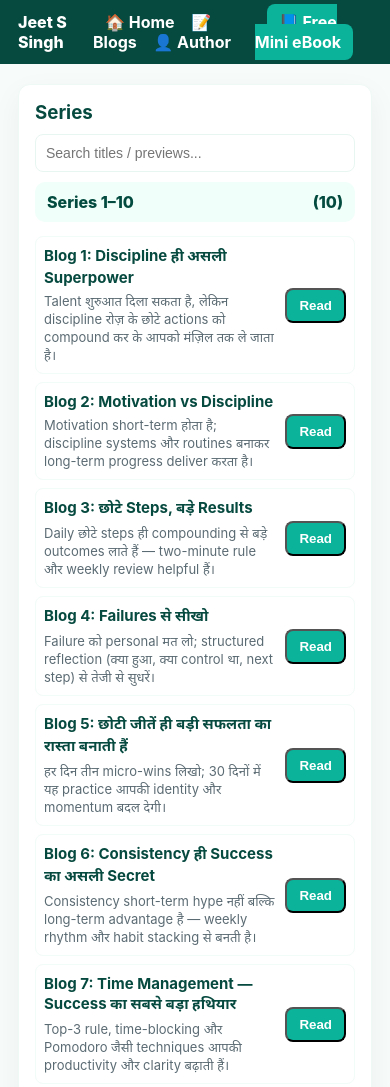
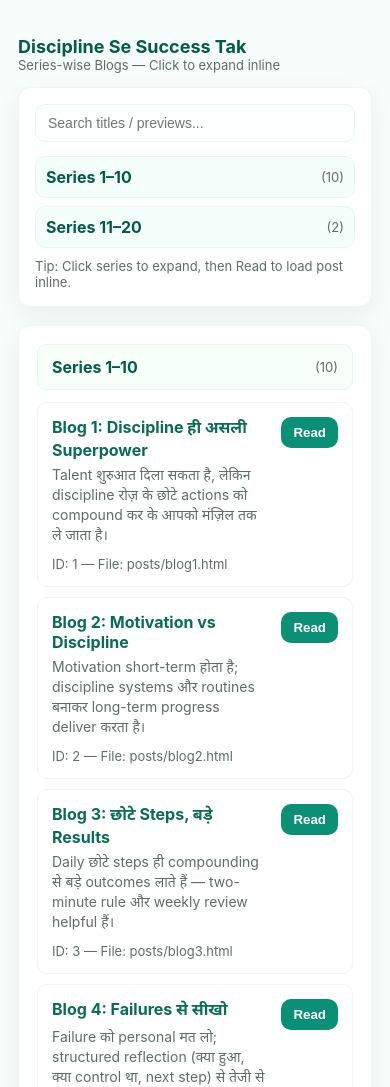
Before and after one commit to Osmjeet/Discipline-Se-Success-Tak, a plain HTML site: page blog.html in a window 390 px wide. Shown: the top 1087 px of the page. Drawn offline with Linux system fonts and the light colour scheme.

Commit message:
blog.html

```diff
--- a/blog.html
+++ b/blog.html
@@ -3,270 +3,375 @@
 <head>
   <meta charset="utf-8" />
   <meta name="viewport" content="width=device-width,initial-scale=1" />
-  <title>Blogs — Jeet S Singh (Author of Discipline Se Success Tak)</title>
-  <meta name="description" content="Blogs by Jeet S Singh — grouped series (1-10 and 11-20). Click a title to expand the full post inline." />
+  <title>Blogs — Discipline Se Success Tak</title>
+  <meta name="description" content="Blog series — Discipline Se Success Tak. Series-wise blog list. Click to expand inline. Easy to add new posts via posts.json + posts/*.html" />
   <style>
     :root{
-      --bg:#f7fbfa; --card:#ffffff; --accent:#0bb39a; --accent-dark:#078a72;
-      --muted:#5b6b73; --maxw:1100px; --radius:12px; --text:#0e2b26;
+      --bg: #f6fdfb;
+      --card: #ffffff;
+      --accent: #0b8f76;
+      --accent-dark: #045a45;
+      --muted: #5f6d69;
+      -- radius: 12px;
+      --maxw: 980px;
+      --shadow: 0 8px 24px rgba(6,20,18,0.06);
     }
     *{box-sizing:border-box}
-    body{margin:0;font-family:Inter, "Noto Sans Devanagari", system-ui, -apple-system, "Segoe UI", Roboto, Arial; background:var(--bg); color:var(--text)}
-    a{color:var(--accent-dark);text-decoration:none}
-    header.top{background:#06493f;padding:12px 18px;position:sticky;top:0;z-index:30}
-    .nav{max-width:var(--maxw);margin:0 auto;display:flex;align-items:center;justify-content:space-between;color:#fff}
-    .brand{font-weight:800;font-size:16px}
-    .nav a{color:#fff;margin-left:12px;font-weight:700;text-decoration:none}
-    .wrap{max-width:var(--maxw);margin:20px auto;padding:0 18px}
-    .grid{display:grid;grid-template-columns:360px 1fr;gap:20px}
-    @media(max-width:900px){.grid{grid-template-columns:1fr}}
-    .panel{background:var(--card);border-radius:var(--radius);padding:16px;box-shadow:0 10px 30px rgba(8,18,16,0.05);border:1px solid #eef9f5}
-    .series-header{display:flex;justify-content:space-between;align-items:center;padding:10px 12px;border-radius:10px;background:#f0fff9;color:#044b3f;font-weight:800;cursor:pointer;margin-bottom:8px}
-    .posts-list{list-style:none;padding:6px 0;margin:8px 0 0 0}
-    .post-item{border-radius:8px;padding:8px;margin-bottom:8px;border:1px solid #f1fbf7;background:#fff}
-    .post-title{display:flex;justify-content:space-between;align-items:center;gap:10px;cursor:pointer}
-    .post-title strong{font-size:15px;color:#06493f}
-    .post-preview{display:block;color:var(--muted);font-size:13px;margin-top:6px}
-    .expand-area{margin-top:10px;padding:12px;border-radius:8px;background:#fbfffb;border:1px solid #eaf8f1;display:none}
-    .small-meta{font-size:13px;color:var(--muted);margin-top:10px}
-    .empty{padding:28px;text-align:center;color:var(--muted)}
-    .controls{display:flex;gap:8px;align-items:center}
-    .btn{background:var(--accent);color:#fff;padding:8px 12px;border-radius:8px;font-weight:800;text-decoration:none}
-    .search{margin-bottom:10px}
-    .search input{width:100%;padding:10px;border-radius:8px;border:1px solid #e8f6f2;font-size:14px}
-    footer{margin-top:22px;text-align:center;color:var(--muted);font-size:13px}
+    body{margin:0;background:var(--bg);font-family:Inter, 'Noto Sans Devanagari', system-ui, -apple-system, "Segoe UI", Roboto, Arial;color:#123532}
+    .site{max-width:var(--maxw);margin:18px auto;padding:18px}
+    header{display:flex;align-items:center;gap:14px;margin-bottom:14px}
+    header .brand{display:flex;flex-direction:column}
+    header h1{margin:0;font-size:18px;color:var(--accent-dark)}
+    header p{margin:0;font-size:13px;color:var(--muted)}
+    nav{margin-left:auto;display:flex;gap:12px;align-items:center}
+    nav a{color:#fff;text-decoration:none;background:var(--accent);padding:8px 12px;border-radius:10px;font-weight:700}
+    .layout{display:grid;grid-template-columns:320px 1fr;gap:18px}
+    @media(max-width:880px){ .layout{grid-template-columns:1fr; } nav{display:none} }
+
+    /* LEFT SIDEBAR */
+    .sidebar{background:var(--card);padding:16px;border-radius:12px;box-shadow:var(--shadow);border:1px solid #ecf7f4}
+    .search{display:block;width:100%;padding:10px 12px;border-radius:10px;border:1px solid #e6f7f0;background:#fbfffd;color:#123532;font-size:14px}
+    .series-list{margin-top:14px}
+    .series-btn{display:flex;justify-content:space-between;align-items:center;padding:10px;border-radius:10px;background:#f4fffb;border:1px solid #e6f7f0;margin-bottom:8px;cursor:pointer}
+    .series-btn strong{color:var(--accent-dark)}
+    .count{color:var(--muted);font-size:13px}
+
+    /* MAIN */
+    .main{min-height:300px}
+    .panel{background:var(--card);padding:18px;border-radius:12px;box-shadow:var(--shadow);border:1px solid #ecf7f4}
+    .series-block{margin-bottom:18px}
+    .series-title{display:flex;align-items:center;justify-content:space-between;padding:12px 14px;border-radius:10px;background:#f7fff9;border:1px solid #e6f7f0}
+    .series-title h2{margin:0;font-size:16px;color:var(--accent-dark)}
+    .list{margin-top:12px}
+    .post-item{display:flex;justify-content:space-between;gap:14px;align-items:flex-start;padding:14px;border-radius:10px;border:1px solid #eef7f1;background:#ffffff;margin-bottom:10px}
+    .post-left{flex:1}
+    .post-title{margin:0;font-size:16px;color:#0b6b55}
+    .post-preview{margin-top:6px;color:var(--muted);font-size:14px}
+    .post-actions{display:flex;flex-direction:column;gap:8px;align-items:flex-end}
+    .btn{background:var(--accent);color:#fff;padding:8px 12px;border-radius:10px;text-decoration:none;font-weight:700;cursor:pointer;border:none}
+    .btn.ghost{background:#f1fff8;color:var(--accent);border:1px solid #d8f3ea}
+    .expand-area{margin-top:12px;padding:14px;background:#fbfffd;border-radius:10px;border:1px solid #edf9f3}
+    .post-content{color:#123532;line-height:1.7}
+    .meta{font-size:13px;color:var(--muted);margin-top:10px}
+
+    /* highlight */
+    mark.search-hit{background: #fff08a;color:#15492a;padding:0 4px;border-radius:4px}
+
+    /* small helper */
+    .small{font-size:13px;color:var(--muted)}
+
+    footer{margin-top:18px;text-align:center;color:var(--muted);font-size:13px}
   </style>
 </head>
 <body>
+  <div class="site">
 
-  <!-- TOP NAV -->
-  <header class="top" role="banner">
-    <div class="nav">
-      <div style="display:flex;align-items:center;gap:14px">
-        <div class="brand">Jeet S Singh</div>
-        <nav aria-label="main-nav">
-          <a href="index.html">🏠 Home</a>
-          <a href="blog.html">📝 Blogs</a>
-          <a href="author.html">👤 Author</a>
-        </nav>
+    <header>
+      <div class="brand">
+        <h1>Discipline Se Success Tak</h1>
+        <p>Series-wise Blogs — Click to expand inline</p>
       </div>
-      <div>
-        <a class="btn" href="ebook.html" target="_blank">📘 Free Mini eBook</a>
-      </div>
-    </div>
-  </header>
 
-  <main class="wrap" role="main">
-    <div class="grid">
-      <!-- LEFT: Series / List -->
-      <aside class="panel" aria-labelledby="series-title">
-        <h3 id="series-title" style="margin:0 0 10px 0;color:#06493f">Series</h3>
+      <nav aria-hidden>
+        <a href="index.html">🏠 Home</a>
+        <a href="author.html">👤 Author</a>
+        <a href="ebook.html">📘 Free Mini eBook</a>
+      </nav>
+    </header>
 
-        <div class="search">
-          <input id="search" type="search" placeholder="Search titles / previews..." aria-label="Search posts">
+    <div class="layout">
+      <!-- LEFT: Sidebar -->
+      <aside class="sidebar" aria-label="Series & search">
+        <input id="searchBox" class="search" placeholder="Search titles / previews..." />
+
+        <div class="series-list" id="seriesList">
+          <!-- series buttons will be injected here -->
         </div>
 
-        <!-- Series A: 1-10 -->
-        <div id="seriesA">
-          <div class="series-header" data-series="A">
-            <span>Series 1–10</span><span class="count" id="countA">(loading)</span>
-          </div>
-          <ul id="listA" class="posts-list" aria-live="polite"></ul>
-        </div>
-
-        <!-- Series B: 11-20 -->
-        <div id="seriesB" style="margin-top:12px">
-          <div class="series-header" data-series="B">
-            <span>Series 11–20</span><span class="count" id="countB">(loading)</span>
-          </div>
-          <ul id="listB" class="posts-list" aria-live="polite"></ul>
-        </div>
-
-        <div style="margin-top:12px;color:var(--muted);font-size:13px">Tip: Click a title to expand the full post inline. Direct links like <code>blog.html#13</code> open that post.</div>
+        <div class="small" style="margin-top:10px">Tip: Click series to expand, then Read to load post inline.</div>
       </aside>
 
-      <!-- RIGHT: Content / fallback area -->
-      <section id="content-area" class="panel">
-        <div id="fallback" class="empty">Choose a post from left — content will expand inline below the title.</div>
-      </section>
+      <!-- RIGHT: Main content -->
+      <main class="main">
+        <div class="panel" id="contentPanel">
+          <!-- series blocks will be injected here -->
+          <div id="placeholder" class="small" style="padding:20px;text-align:center;color:var(--muted)">
+            Choose a post from left — content will expand inline below the title.
+          </div>
+        </div>
+      </main>
     </div>
 
     <footer>
       © 2025 Jeet S Singh — Discipline • Faith • Success
     </footer>
-  </main>
+  </div>
 
-  <script>
-  (function(){
-    const MANIFEST = 'posts.json';
-    const listA = document.getElementById('listA');
-    const listB = document.getElementById('listB');
-    const countA = document.getElementById('countA');
-    const countB = document.getElementById('countB');
-    const searchInput = document.getElementById('search');
-    const fallback = document.getElementById('fallback');
+<script>
+/*
+  blog.html — dynamic loader.
+  REQUIREMENTS:
+   - posts.json in same folder (or adjust path)
+   - posts/blog11.html, posts/blog12.html ... actual HTML content files
+   - posts.json entries example:
+     {
+       "id": 11,
+       "title": "Blog 11 — Negativity को Identify करो",
+       "preview": "Problem का पहला solution है उसे पहचानना। ...",
+       "file": "posts/blog11.html"
+     }
+*/
 
-    let POSTS = [];
+const POSTS_JSON = 'posts.json'; // change path if needed
 
-    // helper: escape HTML for safe display inside title/preview (we store raw in manifest)
-    function esc(s){ return String(s || '').replace(/[&<>"']/g, m => ({'&':'&amp;','<':'&lt;','>':'&gt;','"':'&quot;',"'":'&#039;'}[m])); }
+let posts = [];
+let grouped = {}; // { "1-10": [post,...], "11-20": [...] }
+const contentPanel = document.getElementById('contentPanel');
+const seriesListEl = document.getElementById('seriesList');
+const searchBox = document.getElementById('searchBox');
 
-    // load manifest and build lists
-    async function init(){
-      try {
-        const res = await fetch(MANIFEST + '?ts=' + Date.now());
-        if (!res.ok) throw new Error('Could not fetch posts.json');
-        POSTS = await res.json();
+function groupKeyFromId(id){
+  const groupStart = Math.floor((id-1)/10)*10 + 1;
+  const groupEnd = groupStart + 9;
+  return `${groupStart}-${groupEnd}`;
+}
 
-        // Partition into series A (id 1-10) and B (11-20). If manifest uses series field, prefer that.
-        const A = POSTS.filter(p => Number(p.id) >=1 && Number(p.id) <=10);
-        const B = POSTS.filter(p => Number(p.id) >=11 && Number(p.id) <=9999);
+function niceSeriesLabel(key){
+  const [s,e] = key.split('-');
+  return `Series ${s}–${e}`;
+}
 
-        fillList(A, listA);
-        fillList(B, listB);
+function safeHTML(text){
+  // minimal escape to avoid injection if JSON untrusted
+  const div = document.createElement('div');
+  div.textContent = text;
+  return div.innerHTML;
+}
 
-        countA.textContent = `(${A.length})`;
-        countB.textContent = `(${B.length})`;
+/* highlight helper: wraps matches in <mark class="search-hit"> */
+function highlightText(html, term){
+  if(!term) return html;
+  const esc = term.replace(/[.*+?^${}()|[\]\\]/g,'\\$&');
+  const re = new RegExp(`(${esc})`, 'ig');
+  return html.replace(re, '<mark class="search-hit">$1</mark>');
+}
 
-        // Expand series headers toggle
-        document.querySelectorAll('.series-header').forEach(h=>{
-          h.addEventListener('click', ()=> {
-            const series = h.dataset.series;
-            const ul = series === 'A' ? listA : listB;
-            ul.style.display = (ul.style.display === 'block') ? 'none' : 'block';
-          });
-        });
+async function loadPosts(){
+  try{
+    const r = await fetch(POSTS_JSON, {cache: 'no-store'});
+    if(!r.ok) throw new Error('posts.json fetch failed');
+    posts = await r.json();
 
-        // if hash present, open that post
-        const h = location.hash.replace('#','');
-        if (h) {
-          const post = POSTS.find(p => String(p.id) === String(h));
-          if (post) {
-            // ensure correct list visible
-            if (Number(h) <= 10) listA.style.display = 'block'; else listB.style.display = 'block';
-            // load inline (simulate click)
-            const btn = document.querySelector(`.post-toggle[data-id="${h}"]`);
-            if (btn) btn.click();
-          }
-        }
-      } catch (err) {
-        console.error(err);
-        fallback.textContent = 'Error loading posts.json — check that posts.json exists in repo root and is valid JSON.';
-      }
+    // sort by id
+    posts.sort((a,b)=>a.id-b.id);
+
+    grouped = {};
+    for(const p of posts){
+      const key = groupKeyFromId(p.id);
+      if(!grouped[key]) grouped[key]=[];
+      grouped[key].push(p);
     }
 
-    // fill a specific UL with posts entries
-    function fillList(arr, ul){
-      ul.innerHTML = '';
-      if (!arr || arr.length === 0){
-        const li = document.createElement('li');
-        li.className = 'post-item';
-        li.innerHTML = '<div class="post-title"><strong>No posts</strong></div>';
-        ul.appendChild(li);
-        return;
+    renderSidebar();
+    renderSeriesBlocks();
+  }catch(err){
+    console.error(err);
+    contentPanel.innerHTML = `<div style="padding:18px;color:#b02a2a">Error loading posts.json — check path and file. (${err.message})</div>`;
+  }
+}
+
+/* Sidebar: list series with counts; clicking toggles scroll to series block */
+function renderSidebar(){
+  seriesListEl.innerHTML = '';
+  const keys = Object.keys(grouped).sort((a,b)=> Number(a.split('-')[0]) - Number(b.split('-')[0]));
+  for(const key of keys){
+    const btn = document.createElement('div');
+    btn.className='series-btn';
+    btn.innerHTML = `<strong>${niceSeriesLabel(key)}</strong><span class="count">(${grouped[key].length})</span>`;
+    btn.addEventListener('click', ()=> {
+      // scroll to series block
+      const target = document.querySelector(`[data-series="${key}"]`);
+      if(target){
+        target.scrollIntoView({behavior:'smooth',block:'start'});
+        // optionally expand series (we keep all visible)
       }
-      arr.forEach(p => {
-        const li = document.createElement('li');
-        li.className = 'post-item';
-        li.dataset.postId = p.id;
-        li.innerHTML = `
-          <div class="post-title" role="button">
-            <div>
-              <strong>${esc(p.title)}</strong>
-              ${p.preview ? `<div class="post-preview">${esc(p.preview)}</div>` : ''}
-            </div>
-            <div class="controls">
-              <button class="post-toggle btn" data-id="${p.id}" aria-expanded="false">Read</button>
-            </div>
-          </div>
-          <div class="expand-area" id="expand-${p.id}" aria-hidden="true"></div>
-        `;
-        ul.appendChild(li);
-      });
+    });
+    seriesListEl.appendChild(btn);
+  }
+}
 
-      // attach click handlers for toggles (delegation safe)
-      ul.querySelectorAll('.post-toggle').forEach(btn => {
-        btn.addEventListener('click', async function(e){
-          const id = this.dataset.id;
-          const expandArea = document.getElementById('expand-' + id);
-          const isOpen = expandArea.style.display === 'block';
+/* Main: render series blocks and items */
+function renderSeriesBlocks(filterTerm=''){
+  // remove placeholder if any
+  const placeholder = document.getElementById('placeholder');
+  if(placeholder) placeholder.remove();
 
-          // close any other open expand areas
-          document.querySelectorAll('.expand-area').forEach(x => {
-            if (x.id !== 'expand-' + id) { x.style.display = 'none'; x.setAttribute('aria-hidden','true'); }
-          });
-          document.querySelectorAll('.post-toggle').forEach(t => t.setAttribute('aria-expanded','false'));
+  const keys = Object.keys(grouped).sort((a,b)=> Number(a.split('-')[0]) - Number(b.split('-')[0]));
+  // clear existing series blocks (but keep panel)
+  // We'll recreate everything for simplicity (filtering easier)
+  // But keep scroll position? it's okay.
+  // Remove all children except maybe new content
+  const existingBlocks = contentPanel.querySelectorAll('.series-block');
+  existingBlocks.forEach(n=>n.remove());
 
-          if (isOpen) {
-            // close this
-            expandArea.style.display = 'none';
-            expandArea.setAttribute('aria-hidden','true');
-            this.setAttribute('aria-expanded','false');
-            // update hash to none
-            history.replaceState(null, '', ' ');
-            return;
-          }
+  for(const key of keys){
+    const postsArr = grouped[key];
+    // filter titles/previews by term
+    const visible = postsArr.filter(p=>{
+      if(!filterTerm) return true;
+      const t = (p.title + ' ' + p.preview).toLowerCase();
+      return t.includes(filterTerm.toLowerCase());
+    });
+    if(visible.length===0) continue; // hide series if nothing matches
 
-          // open this: fetch fragment and inject
-          this.textContent = 'Loading...';
-          try {
-            const post = POSTS.find(p=>String(p.id)===String(id));
-            const r = await fetch(post.file + '?ts=' + Date.now());
-            if (!r.ok) throw new Error('Could not fetch post file: ' + post.file);
-            let html = await r.text();
+    const block = document.createElement('section');
+    block.className='series-block';
+    block.dataset.series = key;
 
-            // avoid duplicate author/footer: if fragment already contains author or "Written by" or "Jeet S Singh" or amazon link, don't append footer
-            const lower = html.toLowerCase();
-            const hasAuthor = /written by|✍️|jeet s singh|author of|amazon\.in\/dp\/b0fphvnrbk/.test(lower);
+    const titleBar = document.createElement('div');
+    titleBar.className='series-title';
+    titleBar.innerHTML = `<h2>${niceSeriesLabel(key)}</h2><div class="small">(${visible.length})</div>`;
+    block.appendChild(titleBar);
 
-            if (!hasAuthor) {
-              html += `<footer class="small-meta" style="margin-top:12px">
-                        ✍️ Written by <strong>Jeet S Singh</strong> — Author of
-                        <a href="https://www.amazon.in/dp/B0FPHVNRBK" target="_blank">“Discipline Se Success Tak”</a>
-                       </footer>`;
-            } else if (!/amazon\.in\/dp\/b0fphvnrbk/.test(lower)) {
-              html += `<div style="margin-top:10px"><a class="small-meta" href="https://www.amazon.in/dp/B0FPHVNRBK" target="_blank">Buy on Amazon — Discipline Se Success Tak</a></div>`;
-            }
+    const list = document.createElement('div');
+    list.className='list';
 
-            expandArea.innerHTML = html;
-            expandArea.style.display = 'block';
-            expandArea.setAttribute('aria-hidden','false');
-            this.setAttribute('aria-expanded','true');
+    for(const p of visible){
+      const item = document.createElement('div');
+      item.className='post-item';
+      item.id = `post-${p.id}`;
 
-            // update hash for direct linking
-            history.replaceState(null, '', '#'+id);
+      const left = document.createElement('div');
+      left.className='post-left';
+      left.innerHTML = `<h3 class="post-title">${safeHTML(p.title)}</h3>
+                        <div class="post-preview">${safeHTML(p.preview)}</div>
+                        <div class="meta small">ID: ${p.id} — File: ${p.file}</div>`;
 
-            // scroll to the opened area smoothly
-            setTimeout(()=> {
-              expandArea.scrollIntoView({behavior:'smooth', block:'center'});
-            },120);
+      const actions = document.createElement('div');
+      actions.className='post-actions';
+      const readBtn = document.createElement('button');
+      readBtn.className='btn';
+      readBtn.textContent = 'Read';
+      readBtn.addEventListener('click', ()=> toggleOpenPost(p, item, filterTerm));
+      actions.appendChild(readBtn);
 
-          } catch (err) {
-            console.error(err);
-            expandArea.innerHTML = '<div style="color:#a33">Failed to load article. Check console.</div>';
-            expandArea.style.display = 'block';
-            expandArea.setAttribute('aria-hidden','false');
-          } finally {
-            this.textContent = 'Read';
-          }
-        });
-      });
+      const openHolder = document.createElement('div');
+      openHolder.className='expand-area';
+      openHolder.style.display='none';
+      openHolder.innerHTML = `<div class="small">Loading...</div>`;
+      openHolder.setAttribute('aria-hidden','true');
+
+      item.appendChild(left);
+      item.appendChild(actions);
+      item.appendChild(openHolder);
+
+      // replace preview highlight if filterTerm exists
+      if(filterTerm){
+        left.querySelector('.post-title').innerHTML = highlightText(left.querySelector('.post-title').innerHTML, filterTerm);
+        left.querySelector('.post-preview').innerHTML = highlightText(left.querySelector('.post-preview').innerHTML, filterTerm);
+      }
+
+      list.appendChild(item);
     }
 
-    // simple search filter
-    searchInput.addEventListener('input', function(){
-      const q = (this.value || '').toLowerCase().trim();
-      document.querySelectorAll('.post-item').forEach(li=>{
-        const title = (li.querySelector('strong')?.textContent || '').toLowerCase();
-        const preview = (li.querySelector('.post-preview')?.textContent || '').toLowerCase();
-        const show = q === '' ? true : (title + ' ' + preview).includes(q);
-        li.style.display = show ? 'block' : 'none';
-      });
-    });
+    block.appendChild(list);
+    contentPanel.appendChild(block);
+  }
 
-    // init
-    document.addEventListener('DOMContentLoaded', init);
-  })();
-  </script>
+  // If nothing matched at all, show message
+  const anyBlocks = contentPanel.querySelectorAll('.series-block');
+  if(anyBlocks.length===0){
+    const msg = document.createElement('div');
+    msg.className='small';
+    msg.style.padding='20px;text-align:center;color:var(--muted)';
+    msg.textContent = 'Koi result nahi mila. Search term hata kar dobara try karein.';
+    contentPanel.appendChild(msg);
+  }
+}
+
+/* toggle open: fetch post file and insert into expand area. Only one open at a time. */
+async function toggleOpenPost(postMeta, itemEl, filterTerm){
+  // close any other open
+  const openAreas = document.querySelectorAll('.expand-area');
+  openAreas.forEach(area=>{
+    if(area!==itemEl.querySelector('.expand-area')){
+      area.style.display='none';
+      area.setAttribute('aria-hidden','true');
+      area.innerHTML = '';
+    }
+  });
+
+  const holder = itemEl.querySelector('.expand-area');
+  const isVisible = holder.style.display !== 'none';
+
+  if(isVisible){
+    // close
+    holder.style.display='none';
+    holder.setAttribute('aria-hidden','true');
+    holder.innerHTML='';
+    return;
+  }
+
+  // open: fetch content
+  holder.style.display = 'block';
+  holder.setAttribute('aria-hidden','false');
+  holder.innerHTML = `<div class="small">Loading...</div>`;
+
+  try{
+    const res = await fetch(postMeta.file, {cache: 'no-store'});
+    if(!res.ok) throw new Error('file fetch failed');
+    let html = await res.text();
+
+    // Optional: strip full html wrapper if the file is a full HTML page.
+    // We'll try to extract content inside <main> or body.
+    // First check for marker <!-- POST CONTENT START --> to allow clean insert (you can add this marker).
+    if(html.includes('<!-- POST CONTENT START -->')){
+      html = html.split('<!-- POST CONTENT START -->')[1].split('<!-- POST CONTENT END -->')[0];
+    } else {
+      // fallback: try to extract inner of <main> or <article>
+      const mainMatch = html.match(/<main[^>]*>([\s\S]*?)<\/main>/i);
+      const articleMatch = html.match(/<article[^>]*>([\s\S]*?)<\/article>/i);
+      const bodyMatch = html.match(/<body[^>]*>([\s\S]*?)<\/body>/i);
+      if(mainMatch) html = mainMatch[1];
+      else if(articleMatch) html = articleMatch[1];
+      else if(bodyMatch) html = bodyMatch[1];
+      // else leave whole file (could be only inner fragment)
+    }
+
+    // highlight search term in loaded content if filterTerm present
+    if(filterTerm){
+      html = highlightText(html, filterTerm);
+    }
+
+    // sanitize minimal: we will place as innerHTML (assumes posts are trusted).
+    holder.innerHTML = `<div class="post-content">${html}</div>
+                        <div class="meta small">Written by Jeet S Singh — Author of <a href="https://www.amazon.in/s?k=Discipline+Se+Success+Tak" target="_blank">Discipline Se Success Tak</a></div>`;
+
+    // scroll so expanded content's top aligns with viewport (fixes the complaint)
+    setTimeout(()=>{
+      const top = itemEl.getBoundingClientRect().top + window.scrollY - 24; // offset a bit
+      window.scrollTo({top, behavior:'smooth'});
+    }, 60);
+
+  }catch(err){
+    console.error(err);
+    holder.innerHTML = `<div style="color:#b02a2a">Error loading post content. (${err.message})</div>`;
+  }
+}
+
+/* search handler */
+let searchTimer = null;
+searchBox.addEventListener('input', (e)=>{
+  const v = e.target.value.trim();
+  clearTimeout(searchTimer);
+  searchTimer = setTimeout(()=>{
+    renderSeriesBlocks(v);
+    // also update sidebar visibility (we keep sidebar same; user can click series)
+  }, 200);
+});
+
+/* initial load */
+loadPosts();
+</script>
 </body>
 </html>
```
